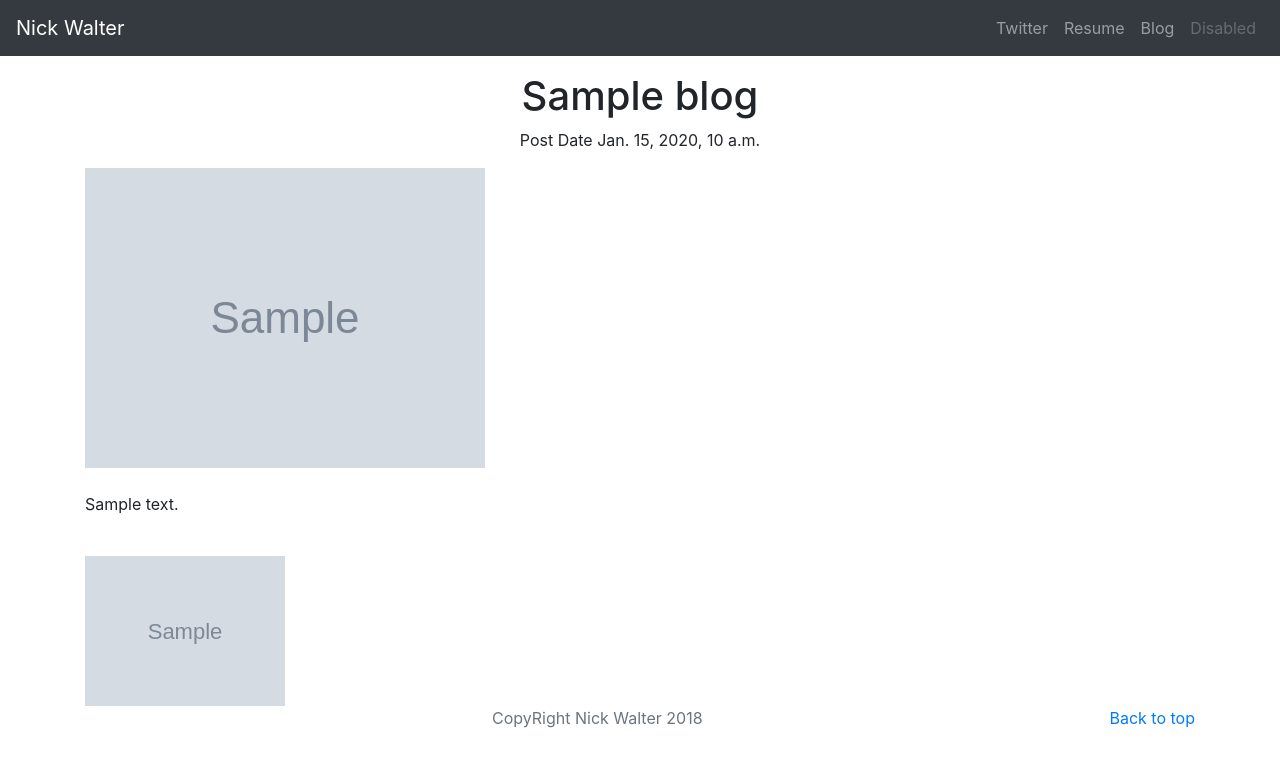
After one commit to yanadhorn/portfolio, a Django app: template blog/templates/blog/detail.html in a window 1280 px wide. The commit adds this page. Shown: the top 767 px of the page. Run offline with Django 3.2, Linux system fonts and the light colour scheme; the template is opened without the code that fills it: most values are stand-ins (such as "Sample title", 1, 10 or a date in 2020); grey boxes marked "Sample" are stand-in pictures; data that the repository does not hold is empty; some libraries are stand-ins or nearby versions.

Commit message:
git add -A

```diff
--- a/blog/models.py
+++ b/blog/models.py
@@ -15,6 +15,9 @@ class Blog(models.Model):
 
     objects = models.Manager()
 
+    def __str__(self):
+        return self.title
+
     def summary(self):
         return self.body[0:100]
 
--- /dev/null
+++ b/blog/templates/blog/detail.html
@@ -0,0 +1,73 @@
+
+<!doctype html>
+<html lang="en">
+  <head>
+    {% load staticfiles %}
+    <meta charset="utf-8">
+    <meta name="viewport" content="width=device-width, initial-scale=1, shrink-to-fit=no">
+    <meta name="description" content="">
+    <meta name="author" content="">
+    <link rel="icon" href="../../../../favicon.ico">
+
+    <title>{{ blog.title }}</title>
+
+    <!-- Bootstrap core CSS -->
+    <link rel="stylesheet" href="https://stackpath.bootstrapcdn.com/bootstrap/4.1.3/css/bootstrap.min.css" integrity="sha384-MCw98/SFnGE8fJT3GXwEOngsV7Zt27NXFoaoApmYm81iuXoPkFOJwJ8ERdknLPMO" crossorigin="anonymous">
+
+    <!-- Custom styles for this template -->
+    <!-- <link href="album.css" rel="stylesheet"> -->
+  </head>
+
+  <body>
+
+    <header>
+        <nav class="navbar navbar-expand-lg navbar-dark bg-dark">
+            <a class="navbar-brand" href="{% url 'home' %}">Nick Walter</a>
+            <button class="navbar-toggler" type="button" data-toggle="collapse" data-target="#navbarNavAltMarkup" aria-controls="navbarNavAltMarkup"
+                aria-expanded="false" aria-label="Toggle navigation">
+                <span class="navbar-toggler-icon"></span>
+            </button>
+            <div class="collapse navbar-collapse" id="navbarNavAltMarkup">
+                <div class="navbar-nav ml-auto">
+                    <a class="nav-item nav-link " href="http://twitter.com/nickchuckwalter">Twitter</a>
+                    <a class="nav-item nav-link" href="{% static 'plan61-64.pdf' %}">Resume</a>
+                    <a class="nav-item nav-link" href="{% url 'allblogs' %}">Blog</a>
+                    <a class="nav-item nav-link disabled" href="#">Disabled</a>
+                </div>
+            </div>
+        </nav>
+    </header>
+
+    <main role="main">
+        <div class="container">
+        <h1 class="text-center pt-3">{{ blog.title }}</h1>
+        <p class="text-center">Post Date {{ blog.pub_date }}</p>
+        <img class="img-fluid" src="{{ blog.image.url }}" alt="" >
+        <br />
+        <br />
+        <p>{{ blog.body }}</p>
+        <br />
+        <img class="img-fluid" src="{{ blog.image.url }}" alt="" height="200" width="200">
+        <br />
+
+
+      </div>
+    </main>
+
+    <footer class="text-muted">
+      <div class="container text-center">
+        <p class="float-right">
+          <a href="#">Back to top</a>
+        </p>
+        <p>CopyRight Nick Walter {% now "Y" %}</p>
+      </div>
+    </footer>
+
+    <!-- Bootstrap core JavaScript
+    ================================================== -->
+    <!-- Placed at the end of the document so the pages load faster -->
+    <script src="https://code.jquery.com/jquery-3.3.1.slim.min.js" integrity="sha384-q8i/X+965DzO0rT7abK41JStQIAqVgRVzpbzo5smXKp4YfRvH+8abtTE1Pi6jizo" crossorigin="anonymous"></script>
+    <script src="https://cdnjs.cloudflare.com/ajax/libs/popper.js/1.14.3/umd/popper.min.js" integrity="sha384-ZMP7rVo3mIykV+2+9J3UJ46jBk0WLaUAdn689aCwoqbBJiSnjAK/l8WvCWPIPm49" crossorigin="anonymous"></script>
+    <script src="https://stackpath.bootstrapcdn.com/bootstrap/4.1.3/js/bootstrap.min.js" integrity="sha384-ChfqqxuZUCnJSK3+MXmPNIyE6ZbWh2IMqE241rYiqJxyMiZ6OW/JmZQ5stwEULTy" crossorigin="anonymous"></script>
+  </body>
+</html>
--- a/blog/urls.py
+++ b/blog/urls.py
@@ -3,4 +3,5 @@ from . import views
 
 urlpatterns = [
     path('', views.allblogs, name='allblogs'),
+    path('<int:blog_id>/', views.detail, name='detailblog'),
 ]
--- a/blog/views.py
+++ b/blog/views.py
@@ -1,7 +1,11 @@
-from django.shortcuts import render
+from django.shortcuts import render, get_object_or_404
 
 from blog.models import Blog
 # Create your views here.
 def allblogs(request):
     blogs = Blog.objects
     return render(request, 'blog/allblogs.html', {'blogs':blogs})
+
+def detail(request, blog_id):
+    detailblog = get_object_or_404(Blog, pk=blog_id)
+    return render(request, 'blog/detail.html', {'blog': detailblog})
--- a/portfolio/settings.py
+++ b/portfolio/settings.py
@@ -129,6 +129,11 @@ USE_TZ = True
 # Static files (CSS, JavaScript, Images)
 # https://docs.djangoproject.com/en/2.1/howto/static-files/
 
+STATICFILES_DIRS = [
+    os.path.join(BASE_DIR, 'portfolio/static')
+]
+
+STATIC_ROOT = os.path.join(BASE_DIR, 'static')
 STATIC_URL = '/static/'
 
 MEDIA_ROOT = os.path.join(BASE_DIR, 'media')
```
Also changed, not shown: blog/templates/blog/allblogs.html (+7 -6 lines), jobs/templates/jobs/home.html (+8 -6 lines), portfolio/static/CoverTravelokablog.jpg (added), 1 other file.
